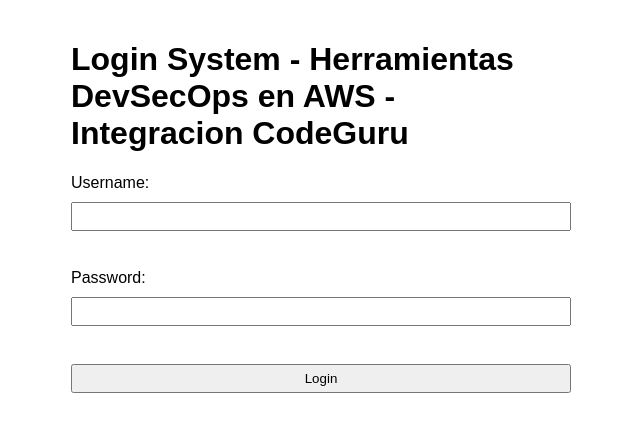
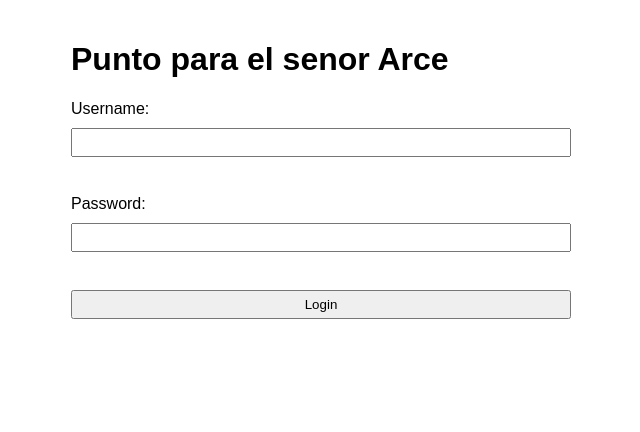
Before and after one commit to jorgeandresfloreszepeda/js-security-examples_01, a website: page index.html in a window 1280 px wide. Shown: the whole page, without its empty margins (319-959 px from the left). Drawn offline with Linux system fonts and the light colour scheme.

Commit message:
Update header text in index.html

```diff
--- a/index.html
+++ b/index.html
@@ -9,7 +9,7 @@
 </head>
 
 <body>
-  <h1>Login System - Herramientas DevSecOps en AWS - Integracion CodeGuru </h1>
+  <h1>Punto para el senor Arce</h1>
   <form id="loginForm">
     <label for="username">Username:</label>
     <input type="text" id="username" name="username" required />
```
